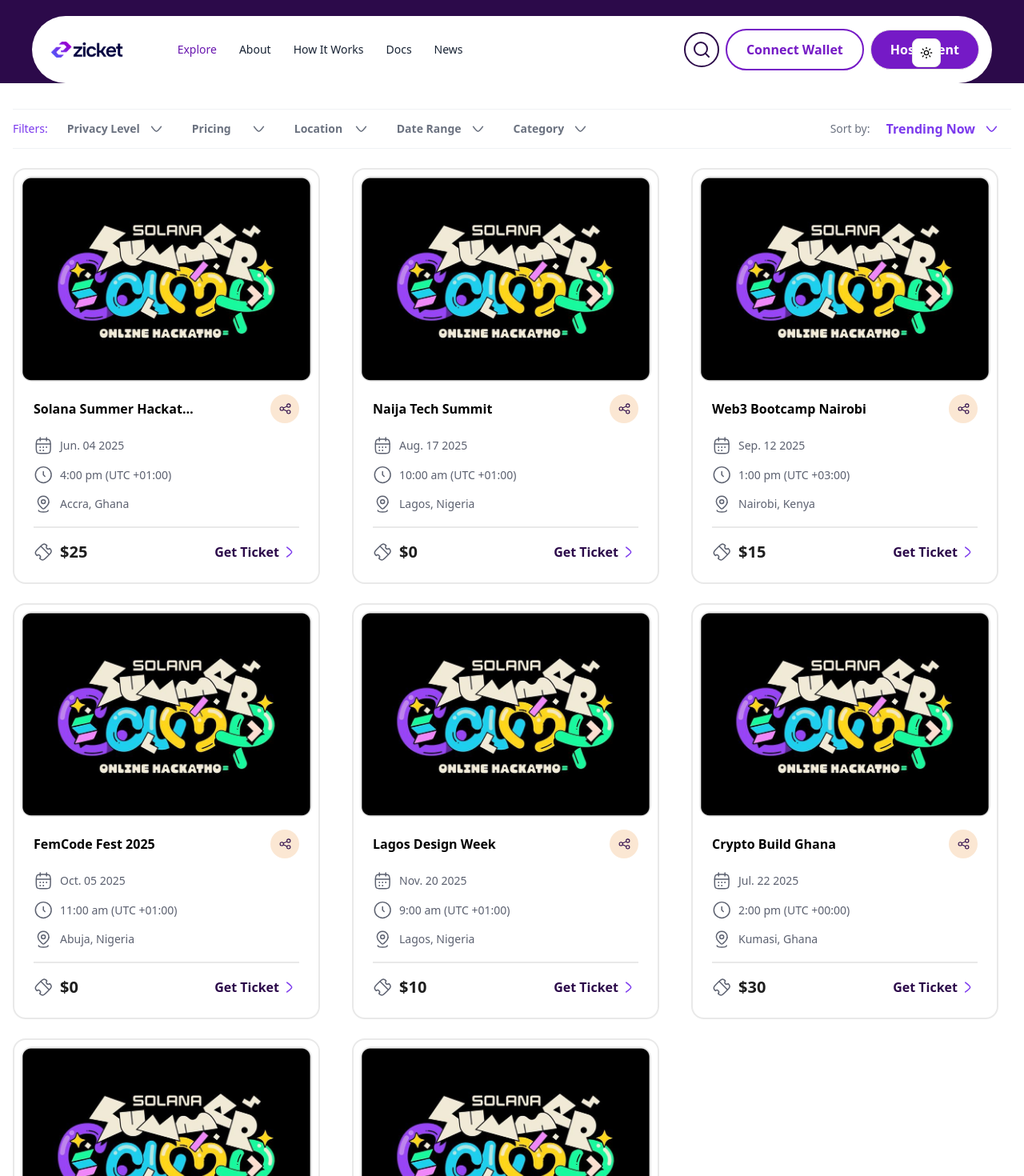
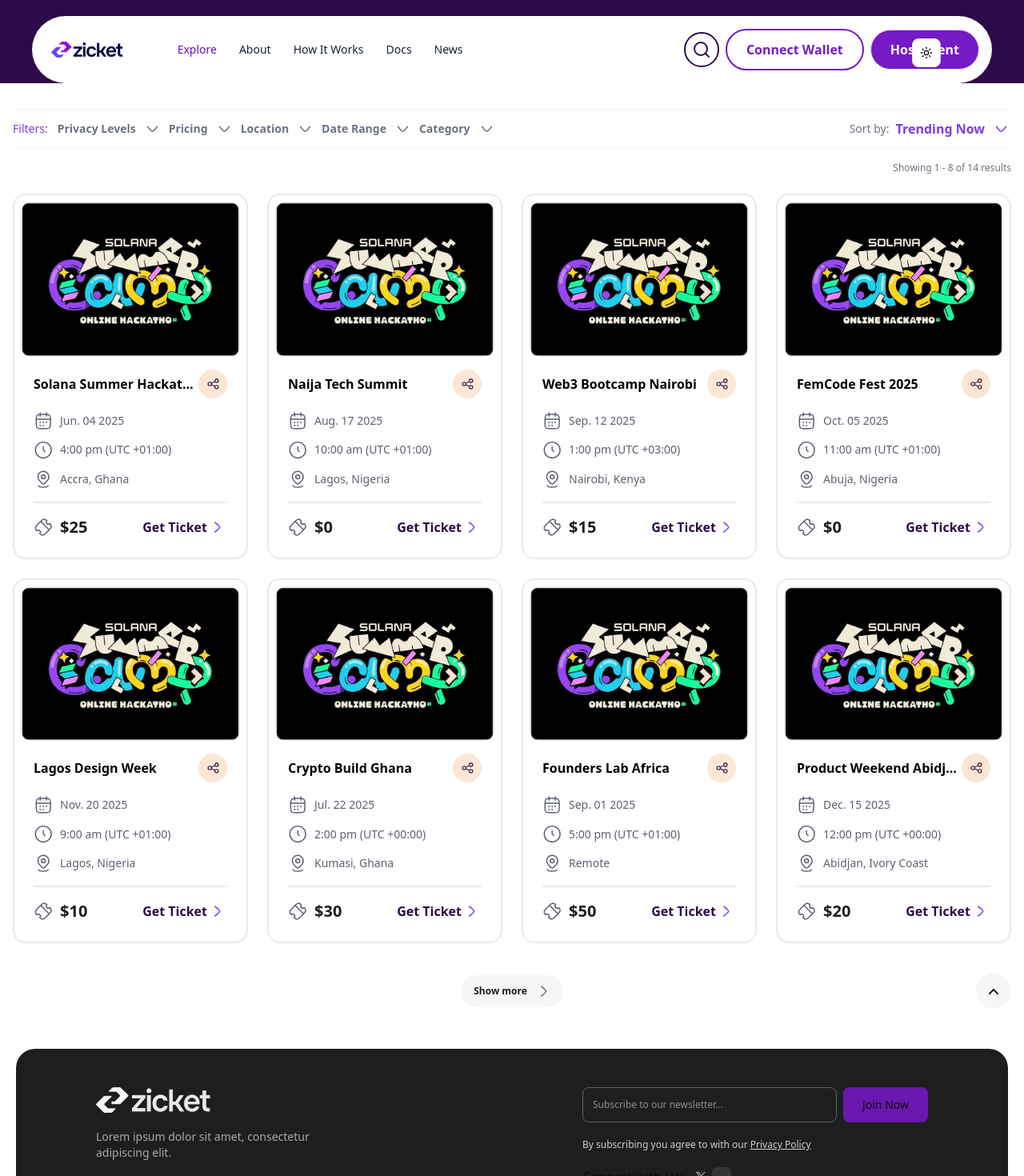
Before and after one commit to Rasheedatj/zicket-web, a Next.js app: page /explore in a window 1280 px wide. Shown: the top 1470 px of the page at 80% size. Built offline with nearby package versions, Linux system fonts and the light colour scheme.

Commit message:
Skeleton and Desktop UI have been added

```diff
--- a/app/components/explore/CustomDropdown.tsx
+++ b/app/components/explore/CustomDropdown.tsx
@@ -6,9 +6,10 @@
   options: string[];
   value: string | null;
   onChange: (val: string | null) => void;
+  showAllLabel?: string;
 }
 
-const CustomDropdown: React.FC<CustomDropdownProps> = ({ label, options, value, onChange }) => {
+const CustomDropdown: React.FC<CustomDropdownProps> = ({ label, options, value, onChange, showAllLabel = 'Show All' }) => {
   const [open, setOpen] = useState(false);
   const ref = useRef<HTMLDivElement>(null);
 
@@ -26,7 +27,7 @@
     <div className="relative" ref={ref}>
       <button
         type="button"
-        className={`flex items-center justify-between px-3 py-1 rounded min-w-[120px] transition-all select-none w-full ${value ? "text-[#7C3AED]" : "text-[#6B7280]"} cursor-pointer font-semibold`}
+        className={`flex items-center justify-between py-1 rounded transition-all select-none w-full ${value ? "text-[#7C3AED]" : "text-[#6B7280]"} cursor-pointer font-semibold`}
         onClick={() => setOpen((o) => !o)}
       >
         <span className="truncate text-left w-full">{label}</span>
@@ -35,26 +36,36 @@
         </span>
       </button>
       {open && (
-        <div className="absolute left-0 mt-1 w-full bg-white border border-[#E5E7EB] rounded shadow z-10"
+        <div className="absolute left-0 mt-1 min-w-[146px] bg-white border border-[#E5E7EB] rounded shadow z-10"
           onMouseEnter={() => setOpen(true)}
           onMouseLeave={() => setOpen(false)}
         >
           <ul className="py-1">
             <li>
               <button
-                className="w-full text-left px-3 py-1 text-[#6B7280] hover:bg-[#F3F0FF] text-sm cursor-pointer"
+                className={`w-full text-left px-3 py-1 text-sm flex items-center justify-between ${!value ? "text-[#7C3AED] font-semibold bg-[#F3F0FF]" : "text-[#6B7280] hover:bg-[#F3F0FF]"} cursor-pointer`}
                 onClick={() => { onChange(null); setOpen(false); }}
               >
-                {label}
+                <span>{showAllLabel}</span>
+                {!value && (
+                  <svg width="18" height="18" viewBox="0 0 18 18" fill="none" xmlns="http://www.w3.org/2000/svg">
+                    <path d="M4 9.5L8 13.5L14 6.5" stroke="#7C3AED" strokeWidth="2" strokeLinecap="round" strokeLinejoin="round"/>
+                  </svg>
+                )}
               </button>
             </li>
             {options.map(opt => (
               <li key={opt}>
                 <button
-                  className={`w-full text-left px-3 py-1 text-sm ${value === opt ? "text-[#7C3AED] font-semibold bg-[#F3F0FF]" : "text-[#6B7280] hover:bg-[#F3F0FF]"} cursor-pointer`}
+                  className={`w-full text-left px-3 py-1 text-sm flex items-center justify-between ${value === opt ? "text-[#7C3AED] font-semibold bg-[#F3F0FF]" : "text-[#6B7280] hover:bg-[#F3F0FF]"} cursor-pointer`}
                   onClick={() => { onChange(opt); setOpen(false); }}
                 >
-                  {opt}
+                  <span>{opt}</span>
+                  {value === opt && (
+                    <svg width="18" height="18" viewBox="0 0 18 18" fill="none" xmlns="http://www.w3.org/2000/svg">
+                      <path d="M4 9.5L8 13.5L14 6.5" stroke="#7C3AED" strokeWidth="2" strokeLinecap="round" strokeLinejoin="round"/>
+                    </svg>
+                  )}
                 </button>
               </li>
             ))}
--- a/app/components/explore/MainContent.tsx
+++ b/app/components/explore/MainContent.tsx
@@ -1,10 +1,12 @@
 "use client";
 
-import { useState } from "react";
+import { useState, useEffect } from "react";
 import Card from "./card";
-import { EmptyStateIcon } from "@/public/svg/svg";
+import { EmptyStateIcon, ArrowRightIcon } from "@/public/svg/svg";
 import CustomDropdown from "./CustomDropdown";
 import { dummyEvents } from "@/lib/dummyEvents/events";
+import SkeletonCard from "./SkeletonCard";
+
 
 function MainContent() {
   const [events] = useState(dummyEvents);
@@ -14,22 +16,16 @@
   const [selectedDate, setSelectedDate] = useState<string | null>(null);
   const [selectedEventType, setSelectedEventType] = useState<string | null>(null);
   const [showCount, setShowCount] = useState(8);
+  const [loading, setLoading] = useState(false);
 
   const privacyOptions = [
-    { content: "All", onClick: () => setSelectedPrivacy(null) },
-    ...Array.from(new Set(events.map((event) => event.type))).map((privacy) => ({
-      content: privacy,
-      onClick: () => setSelectedPrivacy(privacy),
-    })),
+    "Anonymous",
+    "Verified Access",
+    "Wallet Required"
   ];
   const priceOptions = [
-    { content: "All", onClick: () => setSelectedPrice(null) },
-    ...Array.from(new Set(events.map((event) => event.price.toString()))).sort(
-      (a, b) => parseFloat(a.replace("$", "")) - parseFloat(b.replace("$", ""))
-    ).map((price) => ({
-      content: price,
-      onClick: () => setSelectedPrice(price.toString()),
-    })),
+    "Free Events Only",
+    "Paid Events Only",
   ];
   const locationOptions = [
     { content: "All", onClick: () => setSelectedLocation(null) },
@@ -39,33 +35,35 @@
     })),
   ];
   const dateOptions = [
-    { content: "All", onClick: () => setSelectedDate(null) },
-    ...Array.from(new Set(events.map((event) => event.date))).sort().map((date) => ({
-      content: date,
-      onClick: () => setSelectedDate(date),
-    })),
+    "Today",
+    "This Week",
+    "This Month"
   ];
   const eventTypeOptions = [
-    { content: "All", onClick: () => setSelectedEventType(null) },
-    ...Array.from(new Set(events.map((event) => event.type))).map((type) => ({
-      content: type,
-      onClick: () => setSelectedEventType(type),
-    })),
+    "Music",
+    "Tech & Web3",
+    "Art & Culture",
+    "Business",
+    "Health & Wellness",
+    "Education",
+    "Community"
   ];
 
   const filterConfigs = [
     {
       key: 'privacy',
-      label: 'Privacy Level',
-      options: privacyOptions.slice(1).map(opt => opt.content),
+      label: 'Privacy Levels',
+      options: privacyOptions,
       value: selectedPrivacy,
+      showAllLabel: 'Show All',
       setValue: setSelectedPrivacy,
     },
     {
       key: 'price',
       label: 'Pricing',
-      options: priceOptions.slice(1).map(opt => opt.content),
+      options: priceOptions,
       value: selectedPrice,
+      showAllLabel: 'All Events',
       setValue: setSelectedPrice,
     },
     {
@@ -78,15 +76,16 @@
     {
       key: 'date',
       label: 'Date Range',
-      options: dateOptions.slice(1).map(opt => opt.content),
+      options: dateOptions,
       value: selectedDate,
       setValue: setSelectedDate,
     },
     {
       key: 'eventType',
       label: 'Category',
-      options: eventTypeOptions.slice(1).map(opt => opt.content),
+      options: eventTypeOptions,
       value: selectedEventType,
+      showAllLabel: 'All Category',
       setValue: setSelectedEventType,
     },
   ];
@@ -109,10 +108,18 @@
     setShowCount(8);
   };
 
+  const scrollToTop = () => window.scrollTo({ top: 0, behavior: "smooth" });
+
+  useEffect(() => {
+    setLoading(true);
+    const timer = setTimeout(() => setLoading(false), 1000);
+    return () => clearTimeout(timer);
+  }, [selectedPrivacy, selectedPrice, selectedLocation, selectedDate, selectedEventType, showCount]);
+
   return (
     <div className="max-w-7xl mx-auto py-8 px-4">
       <div className="flex flex-col md:flex-row md:items-center md:justify-between gap-2 mb-2 border-t border-b border-t-[#F0F2F5] border-b-[#F0F2F5] py-2">
-        <div className="flex flex-wrap items-center gap-2 text-sm">
+        <div className="flex flex-wrap items-center gap-2 text-sm w-full md:w-auto">
           <span className="font-medium text-[#7C3AED] mr-1">Filters:</span>
           {filterConfigs.map(f => (
             <CustomDropdown
@@ -121,6 +128,7 @@
               options={f.options}
               value={f.value}
               onChange={f.setValue}
+              showAllLabel={f.showAllLabel}
             />
           ))}
         </div>
@@ -134,14 +142,38 @@
           />
         </div>
       </div>
-      <div className="flex flex-wrap gap-2 mb-4 mt-1">
+      <div className="flex flex-wrap items-center justify-between gap-2 mb-4 mt-1 w-full min-h-[32px]">
+        <div className="flex flex-wrap gap-2 min-h-[28px]">
           {filterConfigs.map(f => f.value && (
-          <span key={f.key} className="gap-2 justify-between align-center px-3 rounded-[8px] border border-[#7C3AED] text-[#6B7280] bg-white flex items-center text-base font-semibold">
-            {f.value} <button className="text-[#6B7280] text-[25px] cursor-pointer font-semibold" onClick={() => f.setValue(null)}>×</button>
+            <span key={f.key} className="gap-2 justify-between align-center px-2 rounded-[8px] border border-[#7C3AED] text-[#6B7280] bg-white flex items-center text-base font-semibold h-7">
+              {f.value}
+              <button
+                className="text-[#6B7280] text-2xl flex items-center justify-center w-2 h-7 mb-1 rounded-full cursor-pointer"
+                style={{ lineHeight: 1 }}
+                onClick={() => f.setValue(null)}
+                aria-label="Remove filter"
+              >
+                ×
+              </button>
             </span>
           ))}
+          {filterConfigs.every(f => !f.value) && (
+            <span className="invisible h-7 px-3">placeholder</span>
+          )}
         </div>
-      {filteredEvents.length === 0 ? (
+        <div className="text-xs text-[#6B7280] ml-auto">
+          Showing 1 - {Math.min(showCount, filteredEvents.length)} of {filteredEvents.length} results
+        </div>
+      </div>
+      {loading ? (
+        <div className="space-y-10">
+          <div className="grid-cols-1 grid sm:grid-cols-2 md:grid-cols-3 lg:grid-cols-4 gap-6 ">
+            {Array.from({ length: Math.min(showCount, filteredEvents.length || 8) }).map((_, idx) => (
+              <SkeletonCard key={idx} />
+            ))}
+          </div>
+        </div>
+      ) : filteredEvents.length === 0 ? (
         <div className="flex flex-col items-center justify-center py-24">
           <EmptyStateIcon />
           <p className="text-lg font-semibold text-gray-700 mb-2">No events found</p>
@@ -149,7 +181,7 @@
         </div>
       ) : (
         <div className="space-y-10">
-          <div className="grid-cols-1 grid sm:grid-cols-2 lg:grid-cols-3 gap-6 ">
+          <div className="grid-cols-1 grid sm:grid-cols-2 md:grid-cols-3 lg:grid-cols-4 gap-6 ">
             {filteredEvents.slice(0, showCount).map((event, index) => (
               <Card
                 key={index}
@@ -161,22 +193,32 @@
               />
             ))}
           </div>
-          <div className="flex justify-center mt-8">
-            {filteredEvents.length > showCount ? (
+          <div className="flex items-center justify-center relative mt-8">
             <button
-                onClick={handleShowMore}
-                className="px-5 py-2 rounded-full bg-[#F6F6F6] text-[#1E1E1E] font-medium flex items-center gap-2 border border-[#E9E9E9] hover:bg-[#E9E9E9] transition"
+              onClick={
+                filteredEvents.length > showCount
+                  ? handleShowMore
+                  : handleShowLess
+              }
+              className="text-xs py-2 pl-4 pr-3 space-x-2 text-[#1E1E1E] bg-[#F6F6F6] hover:bg-[#F6F6F6]/10 rounded-full font-bold flex items-center cursor-pointer"
             >
-                Show more <span className="inline-block ml-1 text-lg" style={{transform: 'rotate(0deg)'}}>▼</span>
+              <span>
+                {filteredEvents.length > showCount ? "Show more" : "Show less"}
+              </span>
+              <div
+                className={`$ {
+                  filteredEvents.length > showCount ? "-rotate-90" : "-rotate-270"
+                } transform`}
+              >
+                <ArrowRightIcon isActive={false} />
+              </div>
             </button>
-            ) : filteredEvents.length > 8 ? (
             <button
-                onClick={handleShowLess}
-                className="px-5 py-2 rounded-full bg-[#F6F6F6] text-[#1E1E1E] font-medium flex items-center gap-2 border border-[#E9E9E9] hover:bg-[#E9E9E9] transition"
+              onClick={scrollToTop}
+              className="absolute right-0 bg-[#F6F6F6] hover:bg-[#F6F6F6]/10 rotate-270 transform p-3 rounded-full cursor-pointer"
             >
-                Show less <span className="inline-block ml-1 text-lg" style={{transform: 'rotate(180deg)'}}>▲</span>
+              <svg width="20" height="20" viewBox="0 0 20 20" fill="none" xmlns="http://www.w3.org/2000/svg"><path d="M7 15L12 10L7 5" stroke="#1E1E1E" strokeWidth="2" strokeLinecap="round" strokeLinejoin="round"/></svg>
             </button>
-            ) : null}
           </div>
         </div>
       )}
--- /dev/null
+++ b/app/components/explore/SkeletonCard.tsx
@@ -0,0 +1,16 @@
+import React from "react";
+
+const SkeletonCard = () => (
+  <div className="max-w-sm rounded-2xl p-2 border-2 bg-white border-[#E9E9E9] flex flex-col items-center animate-pulse">
+    <div className="border rounded-xl border-[#E9E9E9] w-full h-40 bg-gray-200" />
+    <div className="p-4 w-full space-y-4">
+      <div className="h-6 bg-gray-200 rounded w-3/4 mb-2" />
+      <div className="h-4 bg-gray-200 rounded w-1/2 mb-2" />
+      <div className="h-4 bg-gray-200 rounded w-1/3 mb-2" />
+      <div className="h-4 bg-gray-200 rounded w-2/3 mb-2" />
+      <div className="h-8 bg-gray-200 rounded w-1/2" />
+    </div>
+  </div>
+);
+
+export default SkeletonCard;
```
Lines whose indentation alone changed are shown as unchanged.
